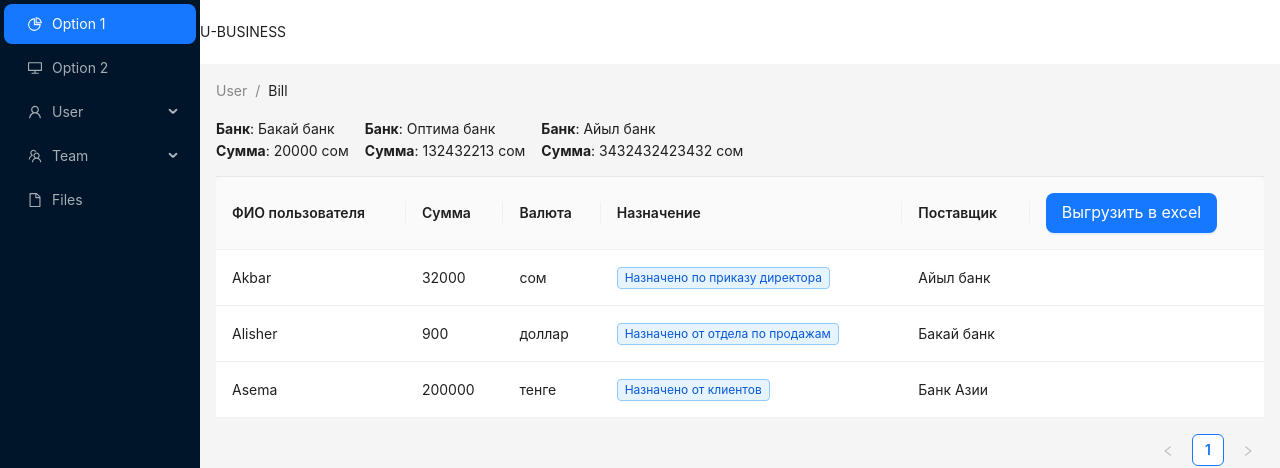
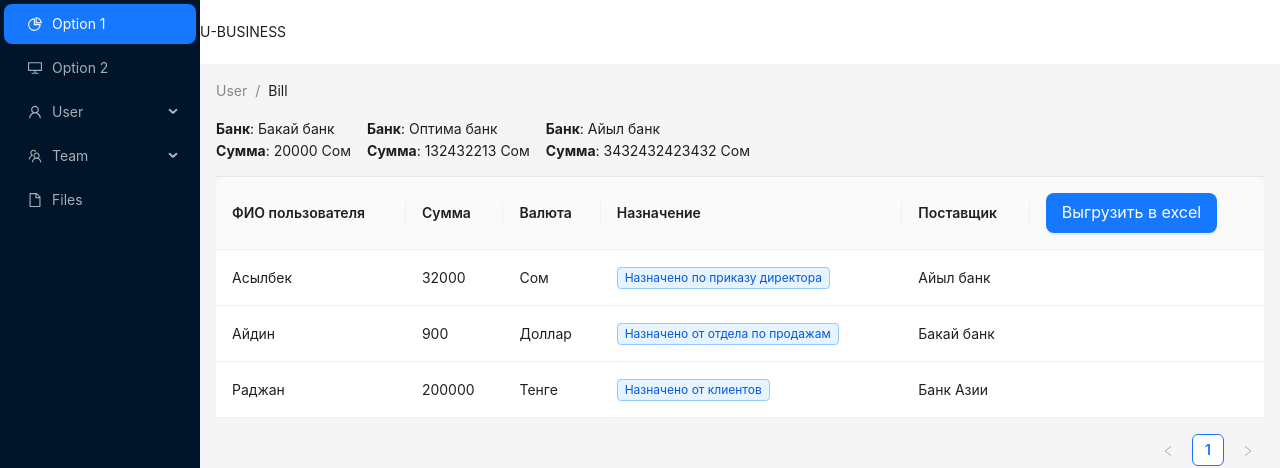
Before and after one commit to asianParadissseee/b-crm, a React (Vite) app: page /home/accounting-report in a window 1280 px wide. Shown: the top 468 px of the page. Built offline with nearby package versions, Linux system fonts and the light colour scheme.

Commit message:
fix accounting

```diff
--- a/src/pages/accounting-report/accounting-report.tsx
+++ b/src/pages/accounting-report/accounting-report.tsx
@@ -6,9 +6,9 @@ const {Column} = Table;
 const AccountingReport = () => {
 
     enum Currency {
-        DOLLAR = "доллар",
-        SOM = "сом",
-        TENGE = "тенге",
+        DOLLAR = "Доллар",
+        SOM = "Сом",
+        TENGE = "Тенге",
     }
 
     interface IBanks {
@@ -44,8 +44,8 @@ const AccountingReport = () => {
     const data: DataType[] = [
         {
             key: '1',
-            firstName: 'Akbar',
-            lastName: 'Maloer',
+            firstName: 'Асылбек',
+            lastName: 'Равшанов',
             sum: 32000,
             currency: Currency.SOM,
             appointment: ["Назначено по приказу директора"],
@@ -53,8 +53,8 @@ const AccountingReport = () => {
         },
         {
             key: '2',
-            firstName: 'Alisher',
-            lastName: 'Jumanov',
+            firstName: 'Айдин',
+            lastName: 'Джуманов',
             sum: 900,
             currency: Currency.DOLLAR,
             appointment: ["Назначено от отдела по продажам"],
@@ -62,8 +62,8 @@ const AccountingReport = () => {
         },
         {
             key: '3',
-            firstName: 'Asema',
-            lastName: 'Designer',
+            firstName: 'Раджан',
+            lastName: 'Ахматуллоев',
             sum: 200000,
             currency: Currency.TENGE,
             appointment: ["Назначено от клиентов"],
@@ -77,9 +77,9 @@ const AccountingReport = () => {
                 {
                     banks.map((bank) => (
                         <>
-                            <Typography.Paragraph className="p-3">
-                                <b>Банк</b>:  {bank.name} <br/>
-                                <b>Сумма</b>: {bank.sum} сом
+                            <Typography.Paragraph className="p-3" key={bank.name}>
+                                <b>Банк</b>: {bank.name} <br/>
+                                <b>Сумма</b>: {bank.sum} Cом
                             </Typography.Paragraph>
                         </>
                     ))
@@ -108,9 +108,9 @@ const AccountingReport = () => {
 
                 <Column
                     title={() => (
-                        <Button type="primary" className="bg-blue-900" size="large">
-                            Выгрузить в excel
-                        </Button>
+                            <Button type="primary" className="bg-blue-900" size="large">
+                                Выгрузить в excel
+                            </Button>
                     )}
                 />
             </Table>
```
